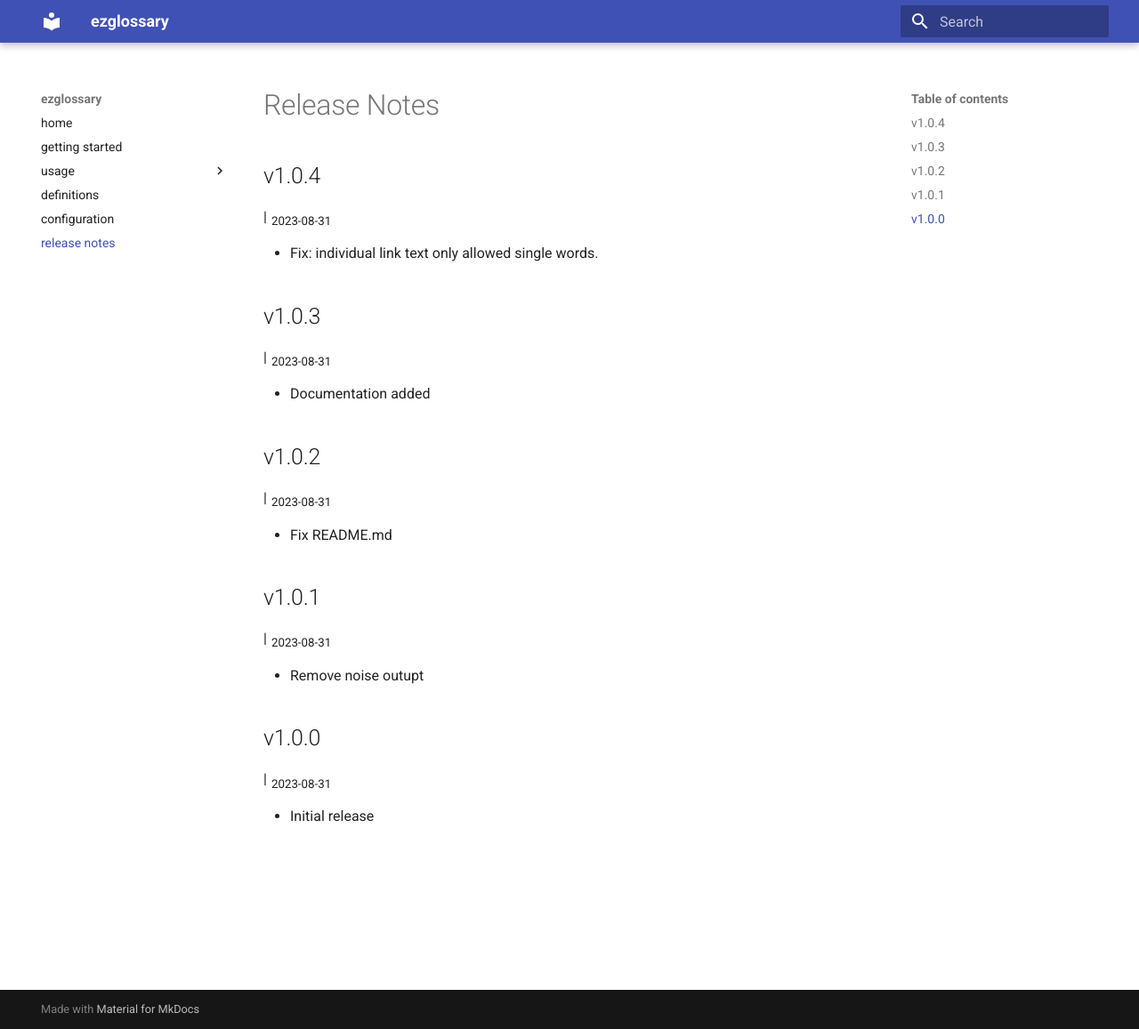
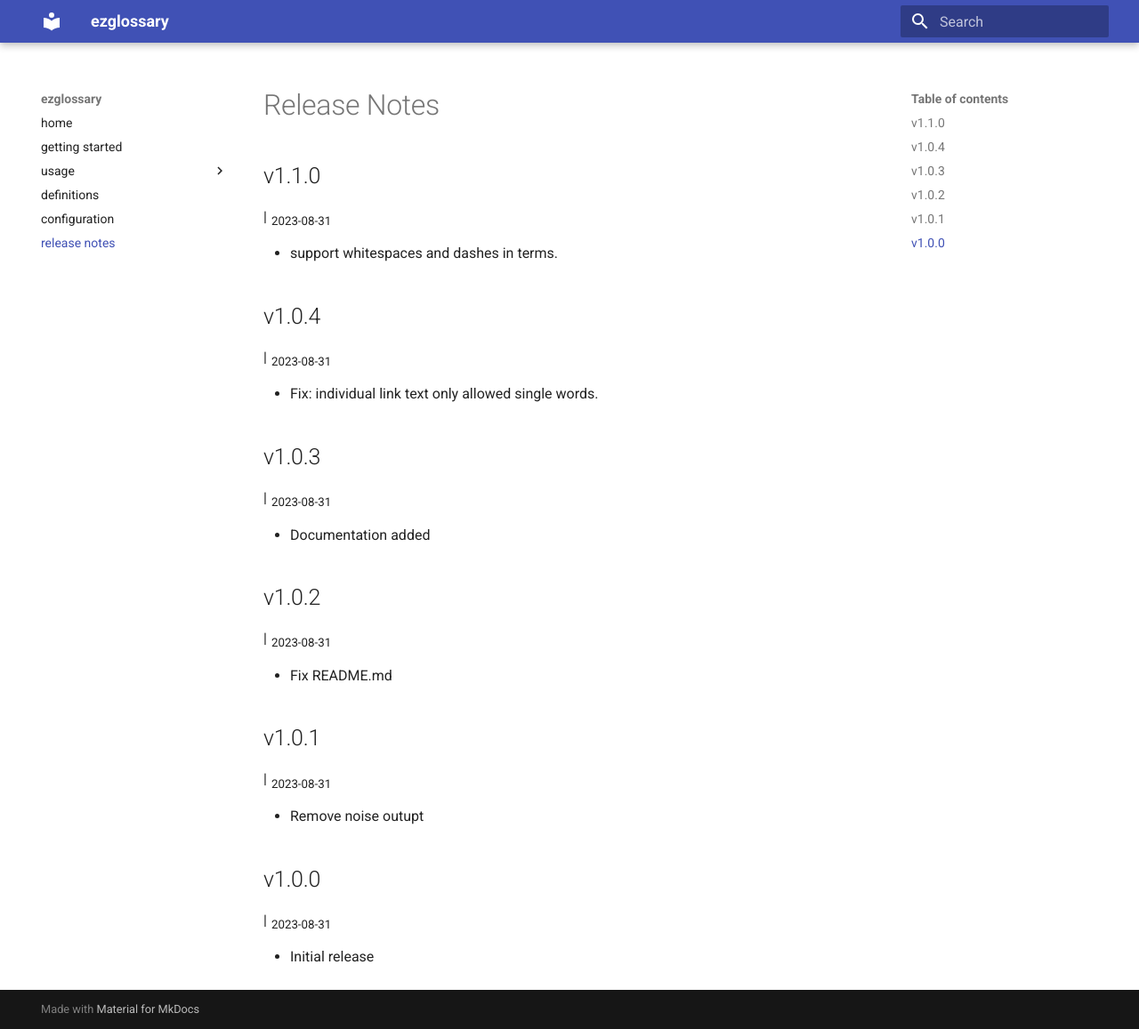
Before and after one commit to realtimeprojects/mkdocs-ezglossary, an MkDocs documentation site: the page built from docs/releases.md, in a window 1280 px wide and 1157 px high. Shown: the whole window at 89% size. Built offline with MkDocs 1.6.1 and Material for MkDocs 9.7.7, drawn with Linux system fonts in a browser that asks for light colours.

Commit message:
update release notes.

```diff
--- a/docs/releases.md
+++ b/docs/releases.md
@@ -1,4 +1,9 @@
 # Release Notes
+
+## v1.1.0
+| ~2023-08-31~
+
+-   support whitespaces and dashes in terms.
 
 ## v1.0.4
 | ~2023-08-31~
```
